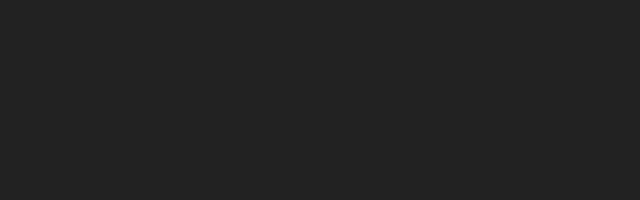
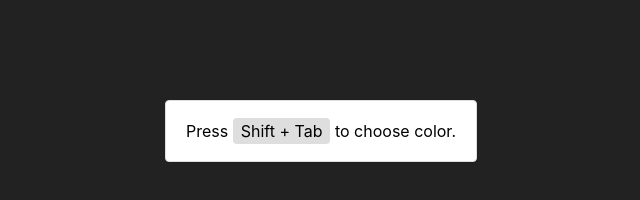
Before and after one commit to victorhripko-frontloops-elements/15, a website built with Parcel: page src/index.html in a window 1280 px wide. Shown: the whole page, without its empty margins (319-959 px from the left). Built offline with nearby package versions, Linux system fonts and the light colour scheme.

Commit message:
add description

```diff
--- a/src/index.html
+++ b/src/index.html
@@ -10,6 +10,10 @@
 </head>
 <body>
 
+  <div class="block">
+    Press <kbd>Shift + Tab</kbd> to choose color.
+  </div>
+
   <div class="color-picker">
     <div class="color-picker__item"></div>
     <div class="color-picker__item"></div>
--- a/src/style.scss
+++ b/src/style.scss
@@ -16,6 +16,24 @@
 }
 
 // App
+
+kbd {
+  font: inherit;
+  padding: .2em .5em;
+  border-radius: 4px;
+  background-color: #dedede;
+}
+
+.block {
+  margin-top: 100px;
+  margin-bottom: 100px;
+  padding: 20px;
+  background-color: white;
+  border: 1px solid #dedede;
+  border-radius: 4px;
+  max-width: 400px;
+  box-shadow: 0 1px 2px rgba(0, 0, 0, 0.08);
+}
 
 .color-picker {
   position: fixed;
```
